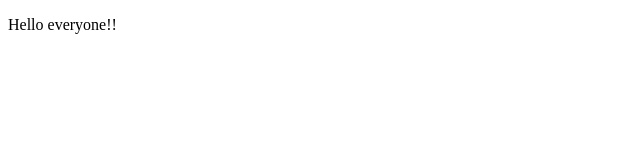
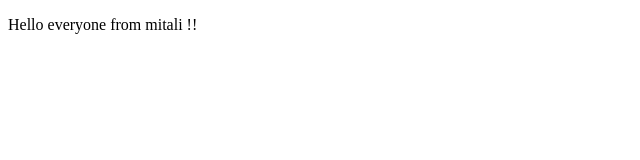
Before and after one commit to goldinitp/team-pixel, a plain HTML site: page first.html in a window 1280 px wide. Shown: the full height of the page, 0-640 px from the left. Drawn offline with Linux system fonts and the light colour scheme.

Commit message:
changes in text

```diff
--- a/first.html
+++ b/first.html
@@ -4,6 +4,6 @@
     <title>This is the title of the first webpage!</title>
   </head>
   <body>
-    <p>Hello everyone!! </p>
+    <p>Hello everyone from mitali !!</p>
   </body>
 </html>
```
